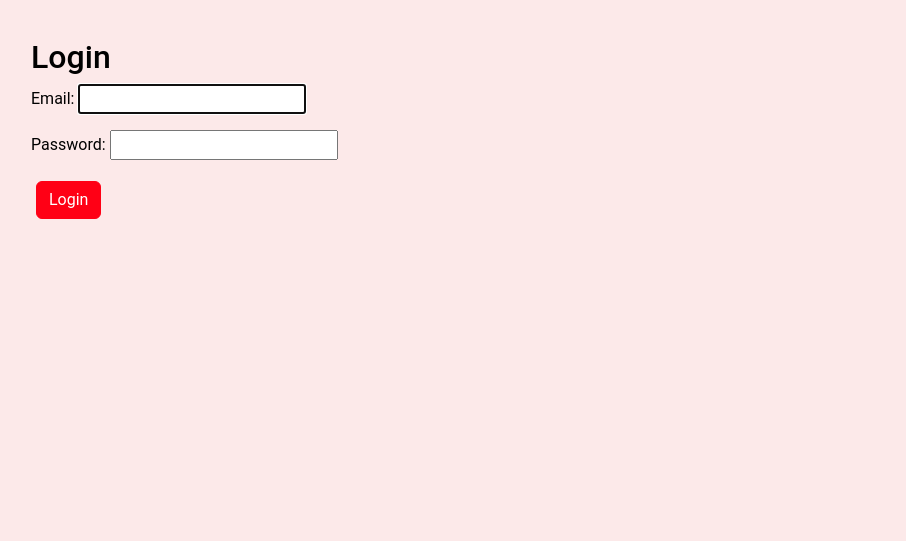
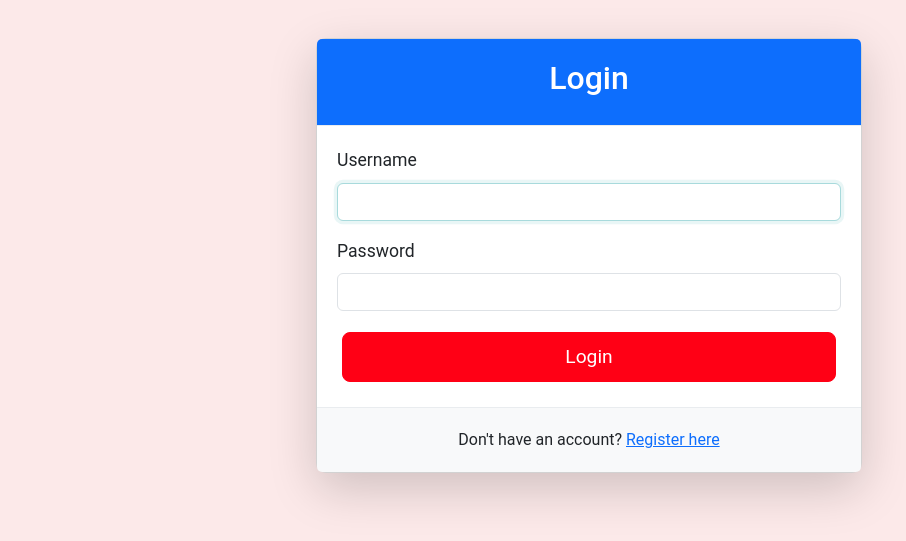
Before and after one commit to D0bledore/django-project, a Django app: page /accounts/login/ in a window 1280 px wide. Shown: the part 90-631 px from the top of the page, without its empty margins (51-957 px from the left). Run offline with Django 5.2, Linux system fonts and the light colour scheme; some libraries are stand-ins or nearby versions.

Commit message:
Install widget-tweaks and update login template

```diff
--- a/accounts/templates/accounts/login.html
+++ b/accounts/templates/accounts/login.html
@@ -1,12 +1,37 @@
 {% extends 'base.html' %}
+{% load widget_tweaks %}
+
+{% block title %}Login{% endblock %}
 
 {% block content %}
 <div class="container mt-5">
-    <h2>Login</h2>
-    <form method="post">
-        {% csrf_token %}
-        {{ form.as_p }}
-        <button type="submit" class="btn btn-primary">Login</button>
-    </form>
+    <div class="row justify-content-center">
+        <div class="col-md-6">
+            <div class="card shadow-lg">
+                <div class="card-header bg-primary text-white text-center">
+                    <h2>Login</h2>
+                </div>
+                <div class="card-body">
+                    <form method="post">
+                        {% csrf_token %}
+                        <div class="mb-3">
+                            <label for="{{ form.username.id_for_label }}" class="form-label">Username</label>
+                            {{ form.username|add_class:"form-control" }}
+                        </div>
+                        <div class="mb-3">
+                            <label for="{{ form.password.id_for_label }}" class="form-label">Password</label>
+                            {{ form.password|add_class:"form-control" }}
+                        </div>
+                        <div class="d-grid">
+                            <button type="submit" class="btn btn-primary btn-lg">Login</button>
+                        </div>
+                    </form>
+                </div>
+                <div class="card-footer text-center">
+                    <p class="mb-0">Don't have an account? <a href="{% url 'register' %}">Register here</a></p>
+                </div>
+            </div>
+        </div>
+    </div>
 </div>
 {% endblock %}
--- a/projectFolder/settings.py
+++ b/projectFolder/settings.py
@@ -33,6 +33,7 @@ INSTALLED_APPS = [
     'core',
     'blog',
     'accounts',
+    'widget_tweaks',
 ]
 
 MIDDLEWARE = [
--- a/requirements.txt
+++ b/requirements.txt
@@ -2,6 +2,7 @@ asgiref==3.8.1
 dj-database-url==2.3.0
 Django==5.1.3
 django-heroku==0.3.1
+django-widget-tweaks==1.5.0
 gunicorn==23.0.0
 packaging==24.2
 pillow==11.0.0
```
Also changed, not shown: accounts/forms.py (+27 -1 lines).
